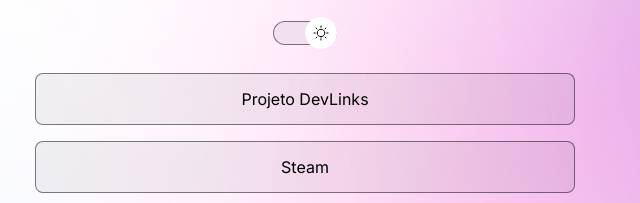
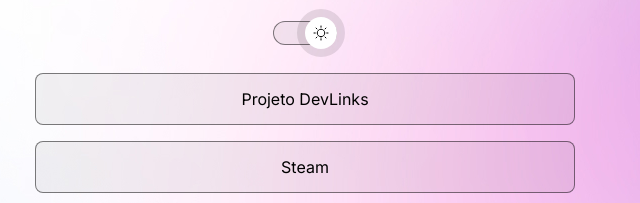
Before and after one commit to Chester2059/Devlinks, a plain HTML site: page index.html in a window 1280 px wide. In both pictures the pointer is over the button 656 px from the left and 239 px from the top of the page. Shown: the part 206-409 px from the top of the page, 335-975 px from the left. Drawn offline with nearby package versions, Linux system fonts and the light colour scheme.

Commit message:
add hover switch button

```diff
--- a/style.css
+++ b/style.css
@@ -149,6 +149,11 @@ footer {
   animation: slide-back 0.2s;
 }
 
+#switch button:hover {
+  outline: 8px solid var(--highlight-color-hover);
+  transition: 0.5s;
+}
+
 #switch span {
   display: block;
   width: 64px;
```
